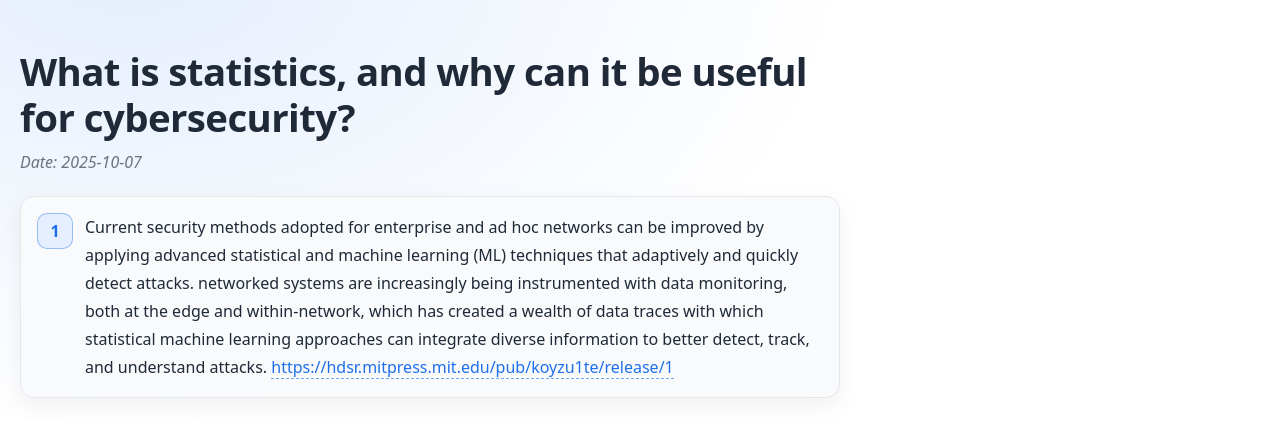
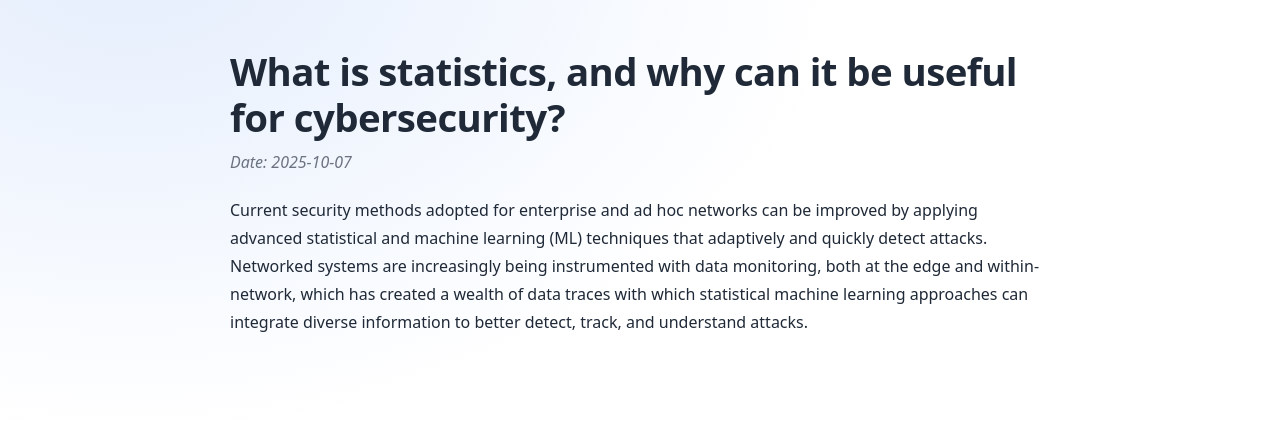
Before and after one commit to Nochman/Nochman.github.io, a Jekyll site: the page homeworks/week01.html, which Jekyll copies as it is, in a window 1280 px wide. Shown: the top 438 px of the page. Built offline with Jekyll 4.4.1, drawn with Linux system fonts in a browser that asks for light colours.

Commit message:
Update week01.html

```diff
--- a/homeworks/week01.html
+++ b/homeworks/week01.html
@@ -8,14 +8,16 @@
   <meta name="viewport" content="width=device-width, initial-scale=1" />
 </head>
 <body>
-  <h1>What is statistics, and why can it be useful for cybersecurity?</h1>
-  <p><em>Date: 2025-10-07</em></p>
+   <div class="wrapper">
+    <h1>What is statistics, and why can it be useful for cybersecurity?</h1>
+    <p><em>Date: 2025-10-07</em></p>
 
-  <ol>
-    <li>
-      Current security methods adopted for enterprise and ad hoc networks can be improved by applying advanced statistical and machine learning (ML) techniques that adaptively and quickly detect attacks. networked systems are increasingly being instrumented with data monitoring, both at the edge and within-network, which has created a wealth of data traces with which statistical machine learning approaches can integrate diverse information to better detect, track, and understand attacks.
-      <a href="https://hdsr.mitpress.mit.edu/pub/koyzu1te/release/1" target="_blank" rel="noopener">https://hdsr.mitpress.mit.edu/pub/koyzu1te/release/1</a>
-    </li>
-  </ol>
+    <ol>
+        Current security methods adopted for enterprise and ad hoc networks can be improved by applying advanced statistical and machine learning (ML) techniques that adaptively and quickly detect attacks. Networked systems are increasingly being instrumented with data monitoring, both at the edge and within-network, which has created a wealth of data traces with which statistical machine learning approaches can integrate diverse information to better detect, track, and understand attacks.
+        <br><br>
+        <a href="https://hdsr.mitpress.mit.edu/pub/koyzu1te/release/1" target="_blank" rel="noopener">
+        </a>
+    </ol>
+  </div>
 </body>
 </html>
```
